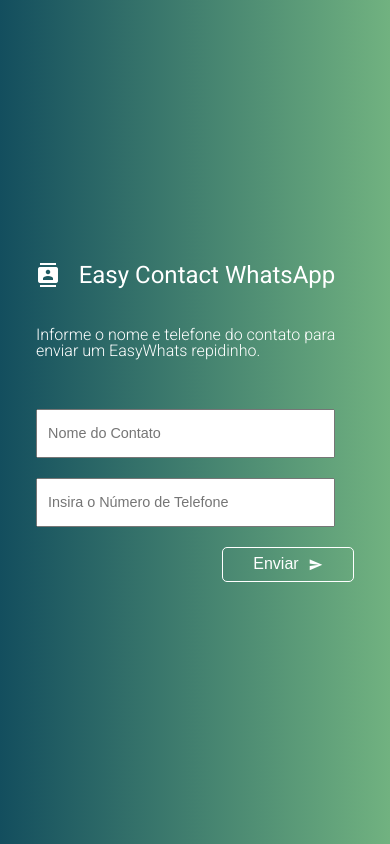
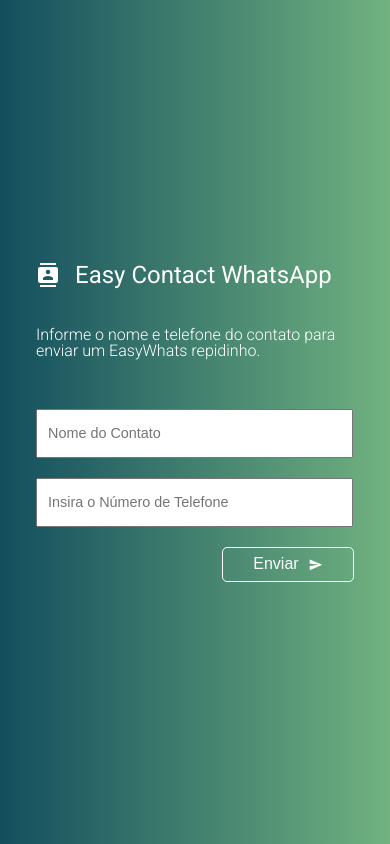
Before and after one commit to andycastro/easy-contact-whatsapp-react, a React app: page / in a window 390 px wide. Built offline with nearby package versions, Linux system fonts and the light colour scheme.

Commit message:
responsive adjustments

```diff
--- a/src/sass/layout/_forms.scss
+++ b/src/sass/layout/_forms.scss
@@ -1,7 +1,7 @@
 .form{
     input[type=number], input[type=text]{
         padding: 0 10px;
-        width: 275px;
+        width: 92%;
         margin: 0 auto;
         margin-top: 20px;
         height: 45px;
--- a/src/sass/pages/_home.scss
+++ b/src/sass/pages/_home.scss
@@ -12,10 +12,10 @@
             .boxData{
                 align-content: center;
                 .logo{
-                    text-align:center;
                     font-size: 1.5em;
                     .iconContact{
                         float: left;
+                        margin-right: 15px;
                     }
                 }
                 .iconSend{
```
Also changed, not shown: src/App.css.
